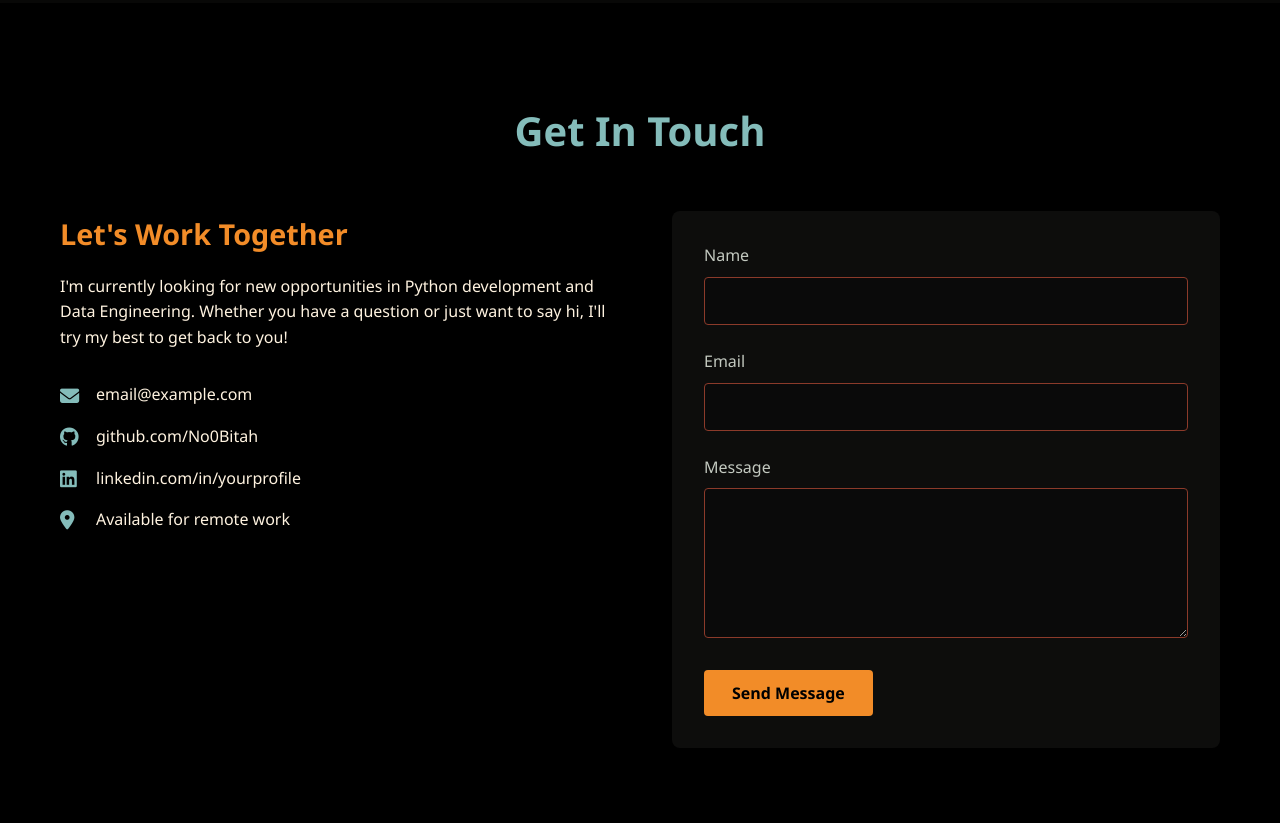
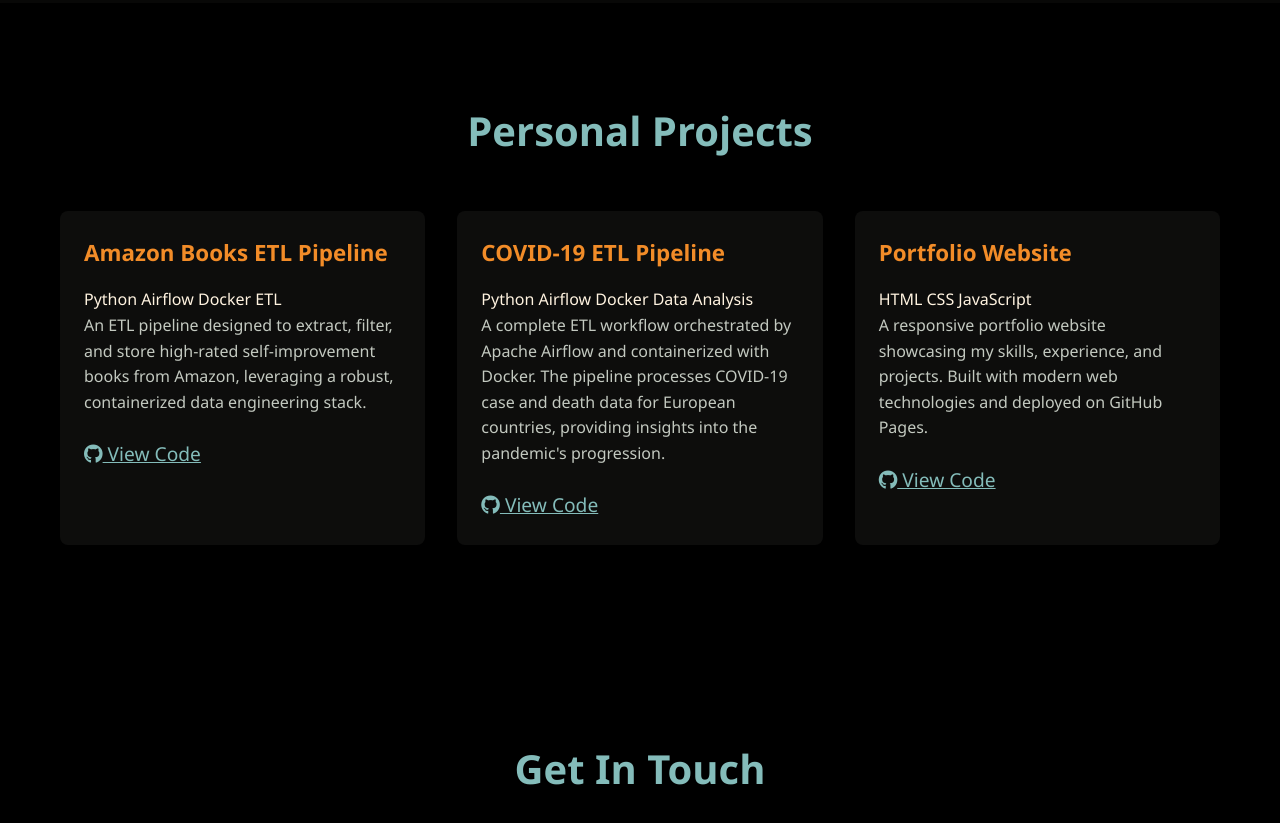
Before and after one commit to No0Bitah/No0Bitah.github.io, a plain HTML site: page index.html in a window 1280 px wide. Shown: the part 3984-4807 px from the top of the page. Drawn offline with Linux system fonts and the light colour scheme.

Commit message:
added new section for personal project

```diff
--- a/index.html
+++ b/index.html
@@ -677,6 +677,65 @@
         </div>
     </section>
 
+    <!-- Personal project Section -->
+     <section id="projects" class="projects">
+        <div class="container">
+            <h2 class="section-title">Personal Projects</h2>
+            <div class="projects-grid">
+                <div class="project-card">
+                    <div class="project-content">
+                        <h3>Amazon Books ETL Pipeline</h3>
+                        <div class="project-tags">
+                            <span class="project-tag">Python</span>
+                            <span class="project-tag">Airflow</span>
+                            <span class="project-tag">Docker</span>
+                            <span class="project-tag">ETL</span>
+                        </div>
+                        <p>An ETL pipeline designed to extract, filter, and store high-rated self-improvement books from Amazon, leveraging a robust, containerized data engineering stack.</p>
+                        <div class="project-links">
+                            <a href="https://github.com/No0Bitah/ETL_amazonBooks" target="_blank">
+                                <i class="fab fa-github"></i> View Code
+                            </a>
+                        </div>
+                    </div>
+                </div>
+                <div class="project-card">
+                    <div class="project-content">
+                        <h3>COVID-19 ETL Pipeline</h3>
+                        <div class="project-tags">
+                            <span class="project-tag">Python</span>
+                            <span class="project-tag">Airflow</span>
+                            <span class="project-tag">Docker</span>
+                            <span class="project-tag">Data Analysis</span>
+                        </div>
+                        <p>A complete ETL workflow orchestrated by Apache Airflow and containerized with Docker. The pipeline processes COVID-19 case and death data for European countries, providing insights into the pandemic's progression.</p>
+                        <div class="project-links">
+                            <a href="https://github.com/No0Bitah/ETL_pipeline_airflow-python-docker" target="_blank">
+                                <i class="fab fa-github"></i> View Code
+                            </a>
+                        </div>
+                    </div>
+                </div>
+                <div class="project-card">
+                    <div class="project-content">
+                        <h3>Portfolio Website</h3>
+                        <div class="project-tags">
+                            <span class="project-tag">HTML</span>
+                            <span class="project-tag">CSS</span>
+                            <span class="project-tag">JavaScript</span>
+                        </div>
+                        <p>A responsive portfolio website showcasing my skills, experience, and projects. Built with modern web technologies and deployed on GitHub Pages.</p>
+                        <div class="project-links">
+                            <a href="https://github.com/No0Bitah" target="_blank">
+                                <i class="fab fa-github"></i> View Code
+                            </a>
+                        </div>
+                    </div>
+                </div>
+            </div>
+        </div>
+    </section>
+
     <!-- Contact Section -->
     <section id="contact" class="contact">
         <div class="container">
```
